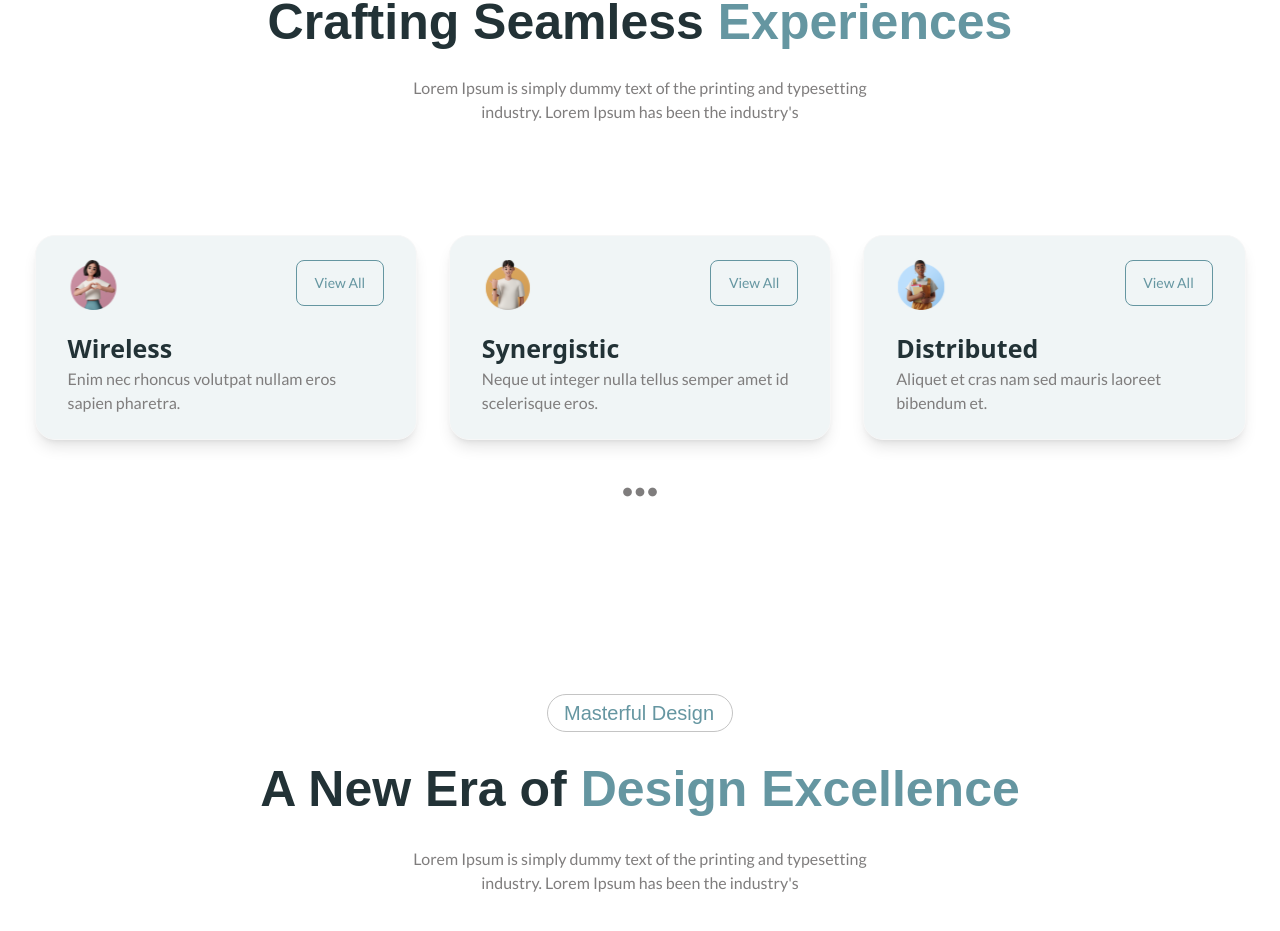
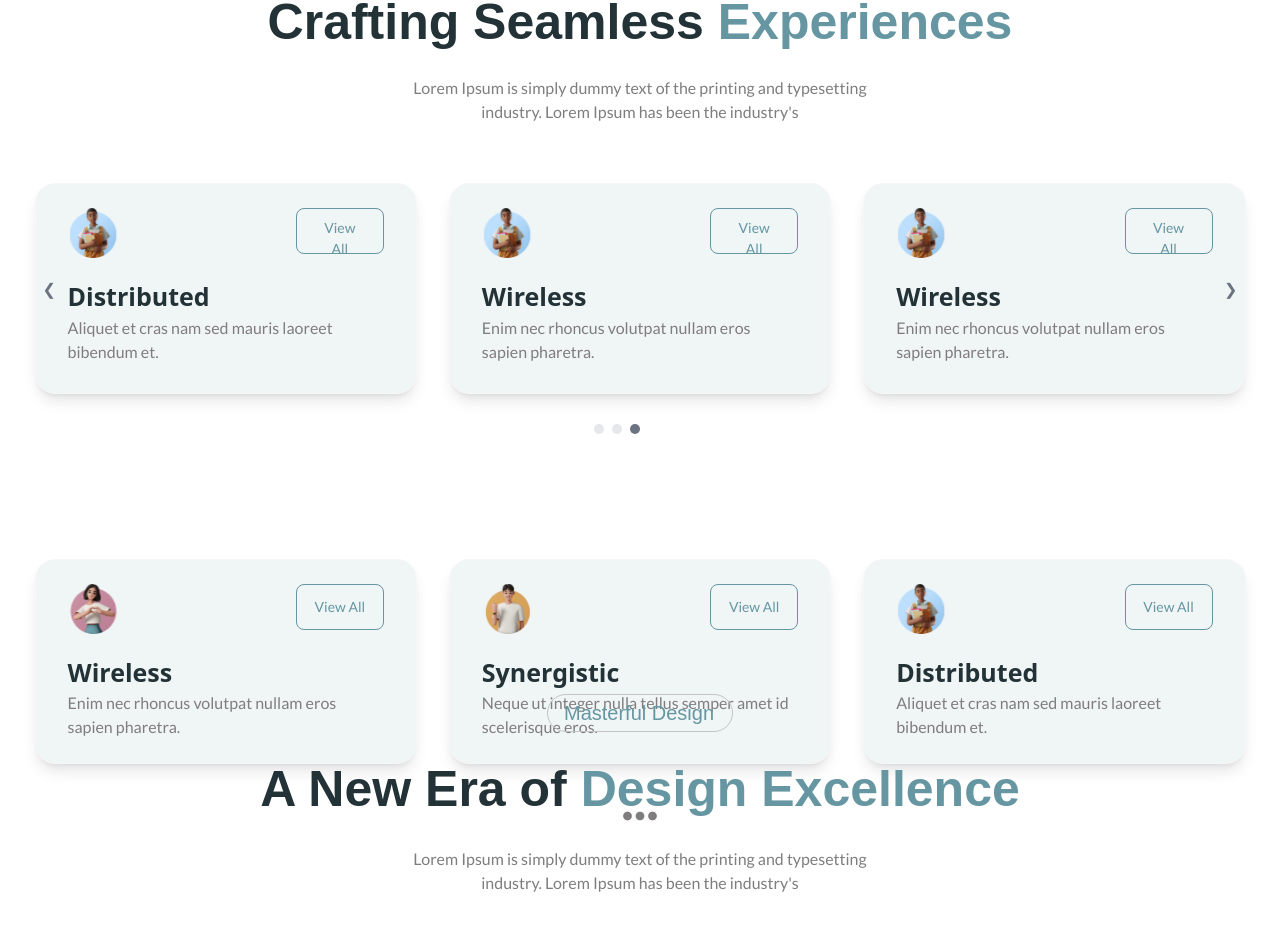
Before and after one commit to Nokihera/Figma-web-pj, a React (Vite) app: page / in a window 1280 px wide. Shown: the part 1180-2111 px from the top of the page. Built offline with nearby package versions, Linux system fonts and the light colour scheme.

Commit message:
SlideShow componet is added

```diff
--- a/src/components/Features.jsx
+++ b/src/components/Features.jsx
@@ -3,7 +3,56 @@ import profile from "../assets/profile1.svg";
 import profile2 from "../assets/profile2.svg";
 import profile3 from "../assets/profile3.svg";
 import ProfileCard from "./ProfileCard";
+import Slideshow from "./SlideShow";
 const Features = () => {
+  const cardData = [
+    {
+      img: profile,
+      title: "Wireless",
+      text: "Enim nec rhoncus volutpat nullam eros sapien pharetra.",
+    },
+    {
+      img: profile,
+      title: "Wireless",
+      text: "Enim nec rhoncus volutpat nullam eros sapien pharetra.",
+    },
+    {
+      img: profile,
+      title: "Wireless",
+      text: "Enim nec rhoncus volutpat nullam eros sapien pharetra.",
+    },
+    {
+      img: profile2,
+      title: "Synergistic",
+      text: "Neque ut integer nulla tellus semper amet id scelerisque eros.",
+    },
+    {
+      img: profile2,
+      title: "Synergistic",
+      text: "Neque ut integer nulla tellus semper amet id scelerisque eros.",
+    },
+    {
+      img: profile2,
+      title: "Synergistic",
+      text: "Neque ut integer nulla tellus semper amet id scelerisque eros.",
+    },
+    {
+      img: profile3,
+      title: "Distributed",
+      text: " Aliquet et cras nam sed mauris laoreet bibendum et.",
+    },
+    {
+      img: profile3,
+      title: "Wireless",
+      text: "Enim nec rhoncus volutpat nullam eros sapien pharetra.",
+    },
+    {
+      img: profile3,
+      title: "Wireless",
+      text: "Enim nec rhoncus volutpat nullam eros sapien pharetra.",
+    },
+  ];
+  const keys = cardData.map((i, index) => index);
   return (
     <div className="w-full h-[763px] flex flex-col items-center py-[100px] gap-[24px]">
       <div className="w-[1216px] h-[184px] flex flex-col items-center gap-[16px]">
@@ -25,6 +74,7 @@ const Features = () => {
           </div>
         </div>
       </div>
+      {<Slideshow key={keys} cardData={cardData}/>}
       <div className="w-[1211px] h-[211px] gap-[32px] grid grid-flow-row grid-cols-3 mt-24">
         <div className="bg-[#F0F5F6] py-[24px] px-[32px] border-[1px] gap-[24px] rounded-[20px] border-[#F7F7F7] shadow-lg hover:shadow-custom-shadow transition-all duration-300">
           <div className="flex justify-between">
--- /dev/null
+++ b/src/components/SlideShow.jsx
@@ -0,0 +1,84 @@
+import React, { useEffect, useState } from "react";
+
+const Slideshow = ({ cardData, interval = 3000 }) => {
+  const length = cardData.length / 3;
+  const indicateArr = Array.from({ length }, (_, i) => i + 1);
+  const [currentIndex, setCurrentIndex] = useState(0);
+
+  const nextSlide = () => {
+    setCurrentIndex((prevIndex) =>
+      prevIndex + 3 >= cardData.length ? 0 : prevIndex + 3
+    );
+  };
+
+  const prevSlide = () => {
+    setCurrentIndex((prevIndex) =>
+      prevIndex === 0
+        ? cardData.length - (cardData.length % 3 || 3)
+        : prevIndex - 3
+    );
+  };
+
+  useEffect(() => {
+    const timer = setInterval(nextSlide, interval);
+
+    return () => clearInterval(timer);
+  }, [currentIndex, interval]);
+
+  return (
+    <div className="relative flex justify-center items-center min-h-[300px]">
+      <div
+        name="card"
+        className="w-[1211px] h-[211px] gap-[32px] grid grid-flow-row grid-cols-1"
+      >
+        <div className=" grid grid-flow-row grid-cols-3 gap-[32px]">
+          {cardData.slice(currentIndex, currentIndex + 3).map((data, index) => (
+            <div
+              key={index}
+              className="bg-[#F0F5F6] py-[24px] px-[32px] border-[1px] gap-[24px] rounded-[20px] border-[#F7F7F7] shadow-lg hover:shadow-custom-shadow transition-all duration-300"
+            >
+              <div className="flex justify-between">
+                <img src={data.img} alt={`Slide ${currentIndex}`} />
+                <button className="w-[88px] h-[46px] rounded-[8px] border-[1px] py-[8px] px-[18px] border-[#6596A1] text-[#6596A1] text-[14px] font-lato">
+                  View All
+                </button>
+              </div>
+              <div className="pt-5 flex flex-col">
+                <h1 className="text-[25px] font-bold text-[#223236]">
+                  {data.title}
+                </h1>
+                <p className="text-[16px] font-lato text-[#7F7D7D]">
+                  {data.text}
+                </p>
+              </div>
+            </div>
+          ))}
+        </div>
+      </div>
+      <button
+        onClick={prevSlide}
+        className="absolute top-1/2 left-0 transform -translate-y-1/2 text-gray-500 p-2 rounded-l"
+      >
+        ❮
+      </button>
+      <button
+        onClick={nextSlide}
+        className="absolute top-1/2 right-0 transform -translate-y-1/2 text-gray-500 p-2 rounded-r"
+      >
+        ❯
+      </button>
+      <div className="absolute bottom-0 right-1/2 transform -translate-y-1/2 flex gap-2">
+        {indicateArr.map((i) => (
+          <div
+          key={i}
+          className={`size-2.5 ${
+            i === currentIndex / 3 + 1 ? "bg-gray-500" : "bg-gray-200"
+          } rounded-full`}
+        ></div>
+        ))}
+      </div>
+    </div>
+  );
+};
+
+export default Slideshow;
```
